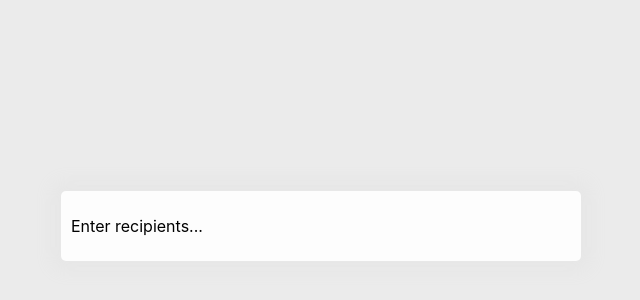
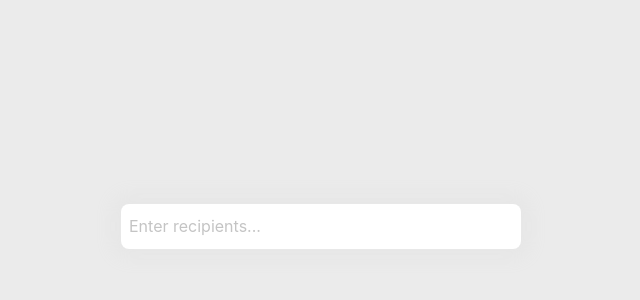
Before and after one commit to enkrateia/aspireiq, a React (Create React App) app: page / in a window 1280 px wide. Shown: the part 174-474 px from the top of the page, without its empty margins (319-959 px from the left). Built offline with nearby package versions, Linux system fonts and the light colour scheme.

Commit message:
Several bug fixes

```diff
--- a/package.json
+++ b/package.json
@@ -3,6 +3,8 @@
   "version": "0.1.0",
   "private": true,
   "dependencies": {
+    "@material-ui/core": "^4.11.0",
+    "@material-ui/icons": "^4.9.1",
     "@testing-library/jest-dom": "^5.11.4",
     "@testing-library/react": "^11.1.0",
     "@testing-library/user-event": "^12.1.10",
--- a/src/components/EmailInput.module.css
+++ b/src/components/EmailInput.module.css
@@ -1,29 +1,24 @@
 .container {
-  min-height: 50px;
   flex-wrap: wrap;
-  width: 500px;
-  background-color: #fdfdfd;
-  border-radius: 5px;
+  width: 400px;
+  background-color: white;
   box-shadow: 0px 0px 16px 11px #e7e7e7;
-  padding: 10px 10px;
   display: flex;
-}
-
-.emailsContainer {
-  display: flex;
-  align-items: center;
-  flex-wrap: wrap;
+  border-radius: 8px;
+  box-sizing: border-box;
+  min-height: 45px;
+  padding: 6px 8px;
+  cursor: text;
 }
 
 .tag {
-  margin: 3px 0px;
   cursor: pointer;
-  padding: 4px 10px;
+  padding: 4px 8px;
+  align-items: center;
   color: black;
   font-weight: 600;
   font-size: 14px;
   display: flex;
-  align-content: center;
 }
 
 .tag:hover {
@@ -35,23 +30,40 @@ div:hover.notValid {
   background-color: #f3b7bd;
 }
 
-.delete {
+.deleteContainer {
+  margin-left: 6px;
   display: flex;
+  align-items: center;
   justify-content: center;
-  align-content: center;
-  margin-left: 6px;
-}
-
-.tag .delete {
+  border-radius: 10px;
+  background-color: red;
+  color: white;
+  width: 12px;
+  height: 12px;
   visibility: hidden;
 }
 
-.tag:hover .delete {
+.tag > .delete {
+  visibility: hidden;
+  font-size: 1em;
+  margin-left: 5px;
+}
+
+.deleteContainer .delete {
+  font-size: 0.7em;
+}
+
+.tag:hover .delete,
+.tag:hover .deleteContainer {
   visibility: visible;
 }
 
 .emailInput {
-  /* width: 100% */
+  padding: 0px;
+  border: none;
+  font-size: 15px;
+  width: 100px;
+  /* height: 10px */
 }
 .emailInput:focus,
 .emailInput:active {
@@ -59,12 +71,14 @@ div:hover.notValid {
 }
 
 .emptyState {
-  cursor: pointer;
+  color: #c4c4c4;
+  margin: auto 0;
 }
 
 .inputContainer {
   position: relative;
   display: flex;
+  align-items: center;
 }
 
 .listContainer {
@@ -78,7 +92,7 @@ div:hover.notValid {
   flex-direction: column;
   left: 16px;
   width: 300px;
-  height: 200px;
+  max-height: 200px;
   overflow-y: auto;
 }
 
@@ -99,7 +113,3 @@ div:hover.notValid {
 .emailListElement:hover {
   background-color: #eff5f9;
 }
-
-*:focus {
-  outline: none;
-}
--- a/src/components/EmailInput.tsx
+++ b/src/components/EmailInput.tsx
@@ -3,10 +3,10 @@ import Email from 'models/Email';
 import styles from 'components/EmailInput.module.css';
 import mockEmails from 'mock/emails.json';
 import { validateEmail } from 'helpers/validations';
+import CloseIcon from '@material-ui/icons/Close';
+import PriorityHighIcon from '@material-ui/icons/PriorityHigh';
 
 interface EmailInputProps {}
-
-// FIXME: I need to handle duplication of a email in the list
 
 const EmailInput: React.FunctionComponent<EmailInputProps> = () => {
   const [tagEmails, setTagEmails] = useState<Email[]>([]);
@@ -55,7 +55,7 @@ const EmailInput: React.FunctionComponent<EmailInputProps> = () => {
   const storeEmail = (email: Email) => {
     const oldEmails = [...tagEmails];
     const isDuplicated = oldEmails.includes(email);
-    if (!isDuplicated) {
+    if (!isDuplicated && email.text !== '') {
       oldEmails.push(email);
       setTagEmails([...oldEmails]);
     }
@@ -121,7 +121,6 @@ const EmailInput: React.FunctionComponent<EmailInputProps> = () => {
 
   return (
     <div className={styles.container} onClick={handleClick}>
-      <div className={styles.emailsContainer}>
       {tagEmails.length !== 0 || isInputRendered ? (
         tagEmails?.map(ele => (
           <div
@@ -134,20 +133,22 @@ const EmailInput: React.FunctionComponent<EmailInputProps> = () => {
             }
           >
             <span>{ele.text}</span>
-              {/* TODO:_I would replace this with an SVGICON from Material-UI for example.*/}
-              {/* FIXME: The X ICON should be replaced ONHOVER with an exclamation sign ICON */}
-              <div className={styles.delete}>x</div>
+            {ele.isValid === false ? (
+              <div className={styles.deleteContainer}>
+                <PriorityHighIcon className={styles.delete} />
+              </div>
+            ) : (
+              <CloseIcon className={styles.delete} />
+            )}
           </div>
         ))
       ) : (
         <EmptyState />
       )}
-      </div>
       {isInputRendered && (
         <div className={styles.inputContainer}>
-          {/* FIXME: The styles of the input should be updated, width, height */}
           <input
-            type='email'
+            type='text'
             name='email'
             id='email'
             value={emailInput}
@@ -159,7 +160,8 @@ const EmailInput: React.FunctionComponent<EmailInputProps> = () => {
           />
           <div className={styles.listContainer} ref={hoverRef}>
             <ul className={styles.emailList}>
-              {emailList.map(ele => (
+              {emailList.length !== 0 ? (
+                emailList.map(ele => (
                   <li
                     key={ele.text}
                     className={styles.emailListElement}
@@ -169,7 +171,10 @@ const EmailInput: React.FunctionComponent<EmailInputProps> = () => {
                   >
                     {ele.text}
                   </li>
-              ))}
+                ))
+              ) : (
+                <span className={styles.emailListElement}>No coincidences</span>
+              )}
             </ul>
           </div>
         </div>
```
Also changed, not shown: 2 other files (tests, documents, lock files or other folders). Lines whose indentation alone changed are shown as unchanged.
